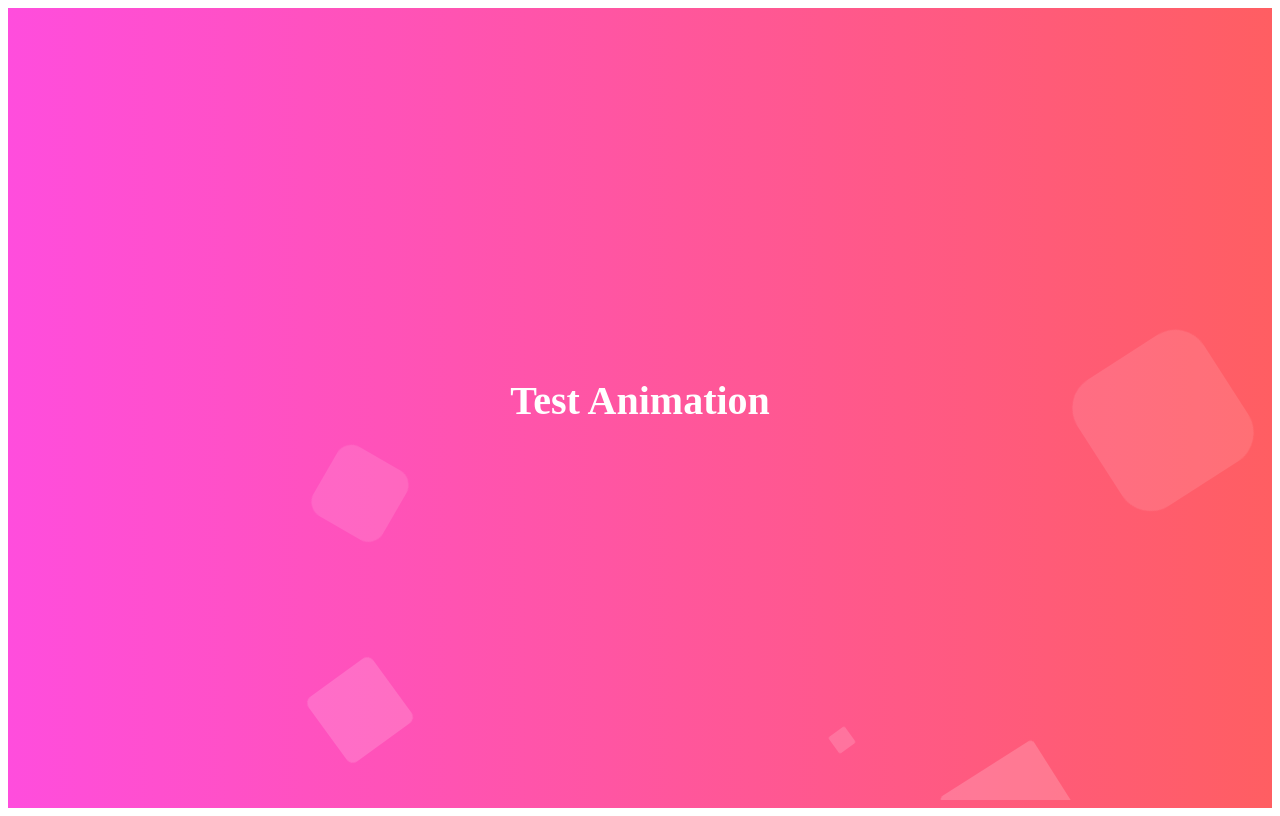
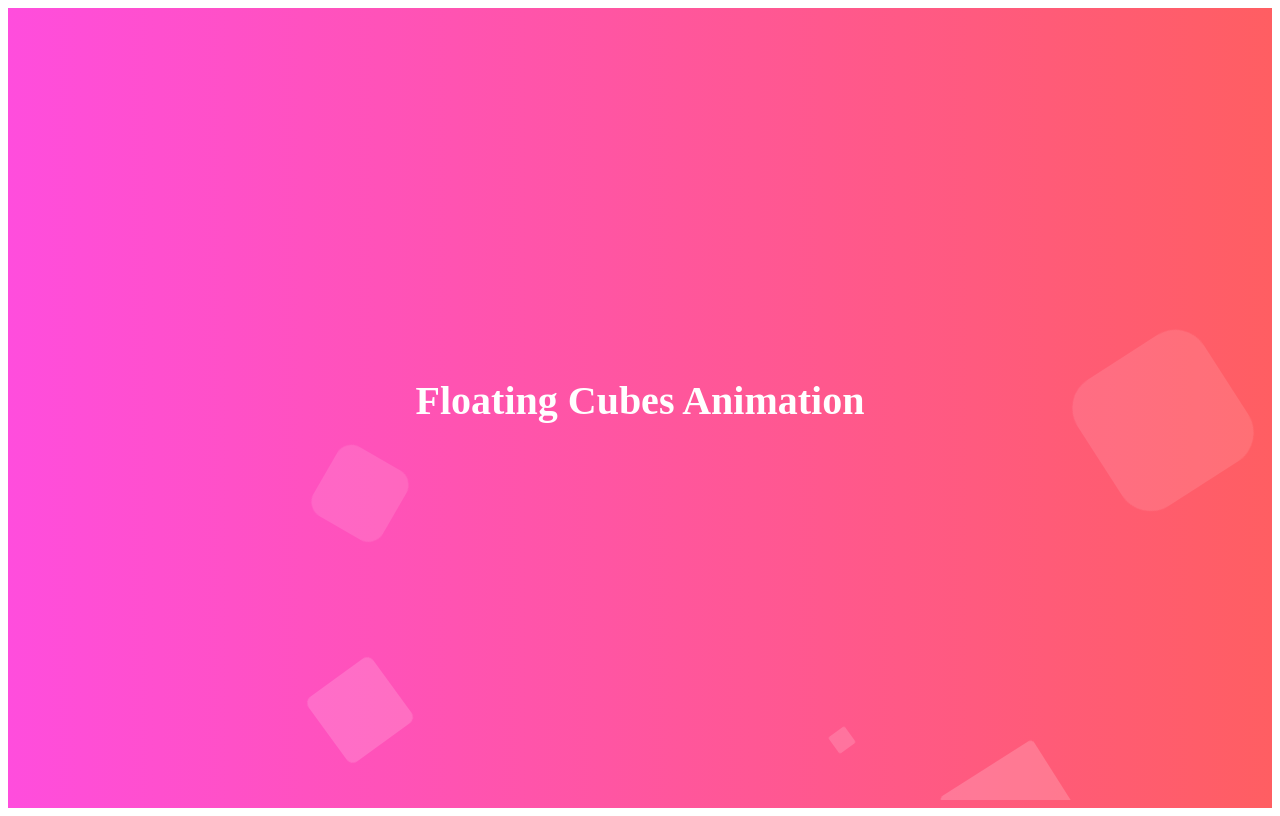
Before and after one commit to jgajdosbomben/animation-practice, a plain HTML site: page floating-cubes/index.html in a window 1280 px wide. Drawn offline with Linux system fonts and the light colour scheme.

Commit message:
Changed folder name and title

```diff
--- a/scrolling-cubes/index.html
+++ b/floating-cubes/index.html
@@ -11,7 +11,7 @@
     <title>Animation</title>
   </head>
   <body>
-    <div class="title">Test Animation</div>
+    <div class="title">Floating Cubes Animation</div>
     <div class="main-area">
       <div class="circles">
         <div></div>
```
Also changed, not shown: floating-cubes/style.css (renamed from scrolling-cubes/style.css).
